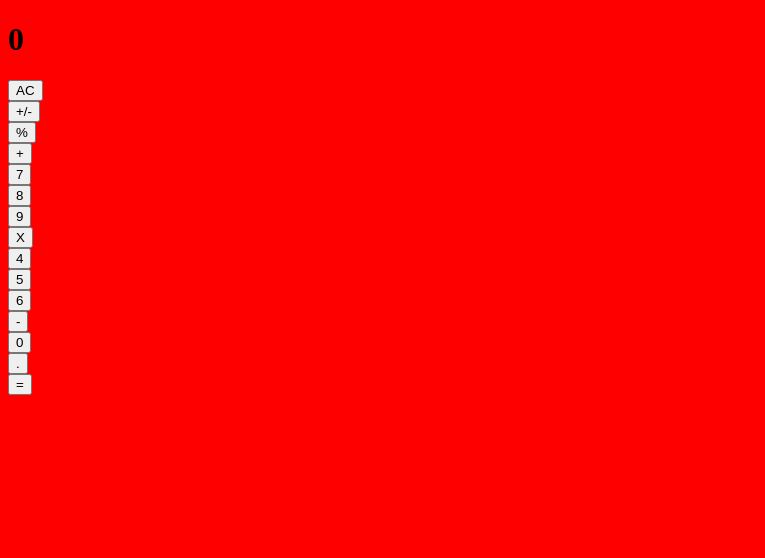
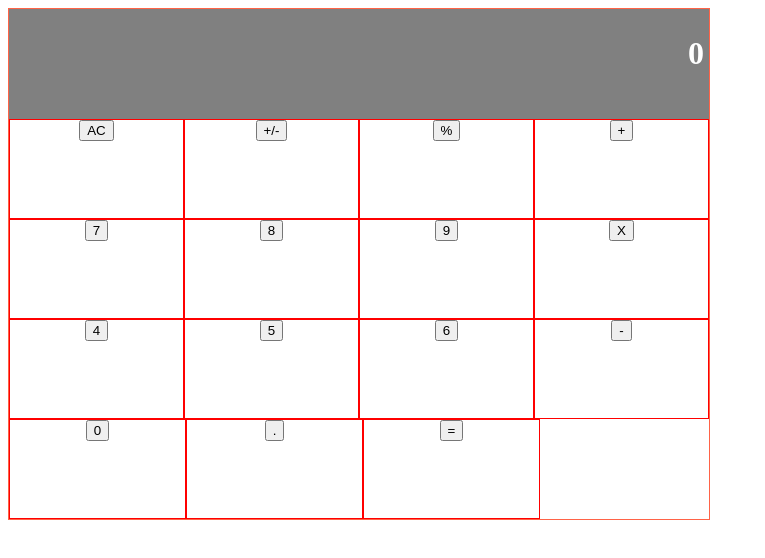
Before and after one commit to ZehaIrawan/ReactCalculator, a React (Create React App) app: page / in a window 1280 px wide. Shown: the top 558 px of the page, without its empty margins (0-765 px from the left). Built offline with nearby package versions, Linux system fonts and the light colour scheme.

Commit message:
skeleton css

```diff
--- a/src/components/Button.js
+++ b/src/components/Button.js
@@ -2,7 +2,7 @@ import React from 'react';
 
 const Button = (props) => {
   return (
-    <div id="button">
+    <div className="button">
      <button>{props.name}</button>
     </div>
   );
--- a/src/components/ButtonPanel.js
+++ b/src/components/ButtonPanel.js
@@ -4,32 +4,31 @@ import Button from './Button';
 const ButtonPanel = () => {
   return (
     <div id='buttonPanel'>
-      <div>
+      <div className='row'>
         <Button name='AC' />
         <Button name='+/-' />
         <Button name='%' />
         <Button name='+' />
       </div>
 
-      <div>
+      <div className='row'>
         <Button name='7' />
         <Button name='8' />
         <Button name='9' />
         <Button name='X' />
-        <div />
+      </div>
 
-        <div>
+      <div className='row'>
         <Button name='4' />
         <Button name='5' />
         <Button name='6' />
         <Button name='-' />
       </div>
 
-        <div>
+      <div className='row'>
         <Button name='0' />
         <Button name='.' />
         <Button name='=' />
-        </div>
       </div>
     </div>
   );
--- a/src/styles/App.css
+++ b/src/styles/App.css
@@ -1,4 +1,22 @@
-body {
-  background-color: red; }
+#container {
+  width: 700px;
+  border: 1px solid tomato; }
+
+#display {
+  background-color: gray;
+  height: 100px;
+  color: #fff;
+  font-weight: bold;
+  padding: 5px;
+  text-align: right; }
+
+.row {
+  display: flex;
+  height: 100px; }
+
+.button {
+  width: 25%;
+  text-align: center;
+  border: 1px solid red; }
 
 /*# sourceMappingURL=App.css.map */
--- a/src/styles/App.scss
+++ b/src/styles/App.scss
@@ -1,3 +1,24 @@
-body {
-background-color: red;
+#container {
+  width: 700px;
+  border: 1px solid tomato;
 }
+
+#display {
+  background-color: gray;
+  height: 100px;
+  color: #fff;
+  font-weight: bold;
+  padding: 5px;
+  text-align: right;
+}
+
+.row {
+  display: flex;
+  height: 100px;
+}
+
+.button {
+  width: 25%;
+  text-align: center;
+  border: 1px solid red;
+}
```
Also changed, not shown: 2 other files (tests, documents, lock files or other folders). Lines whose indentation alone changed are shown as unchanged.
